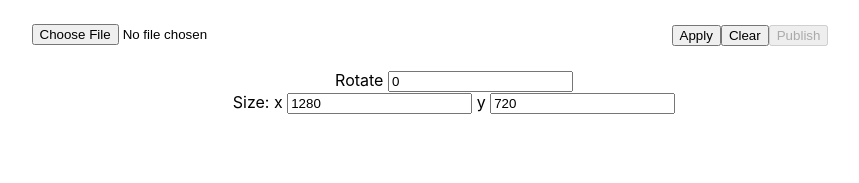
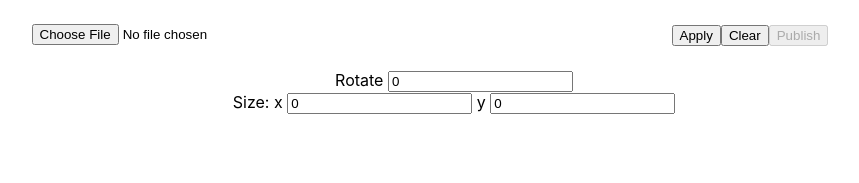
Before and after one commit to komlahv/chlela-image-processing-app, a React (Create React App) app: page / in a window 1280 px wide. Shown: the top 183 px of the page, without its empty margins (186-1045 px from the left). Built offline with nearby package versions, Linux system fonts and the light colour scheme.

Commit message:
added get image dimensions on upload

```diff
--- a/src/containers/Editor/Editor.tsx
+++ b/src/containers/Editor/Editor.tsx
@@ -8,8 +8,8 @@ const Editor: React.FC = () => {
   const [imageDataTemp, setImageDataTemp] = useState<string>(logo);
   const [MIMEType, setMIMEType] = useState<string>('');
   const [rotateDegree, setRotateDegree] = useState<number>(0);
-  const [xSize, setXSize] = useState<number>(1280);
-  const [ySize, setYSize] = useState<number>(720);
+  const [xSize, setXSize] = useState<number>(0);
+  const [ySize, setYSize] = useState<number>(0);
 
   const toBase64 = (file: File) =>
     new Promise((resolve, reject) => {
@@ -32,6 +32,8 @@ const Editor: React.FC = () => {
         const image: Jimp = await Jimp.read(
           Buffer.from(base64DataTrim, 'base64')
         );
+        setXSize(image.bitmap.width);
+        setYSize(image.bitmap.height);
         const preview: string = await image.getBase64Async('image/png');
         setImageData(preview);
       } catch (e) {
```
